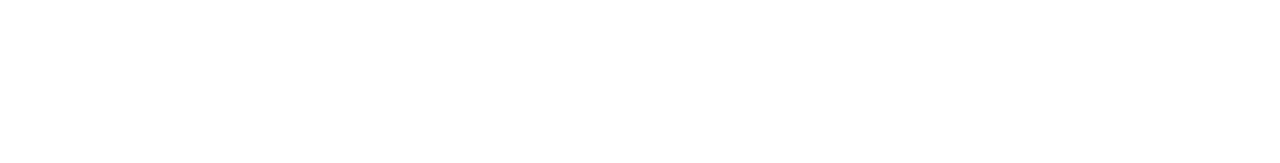
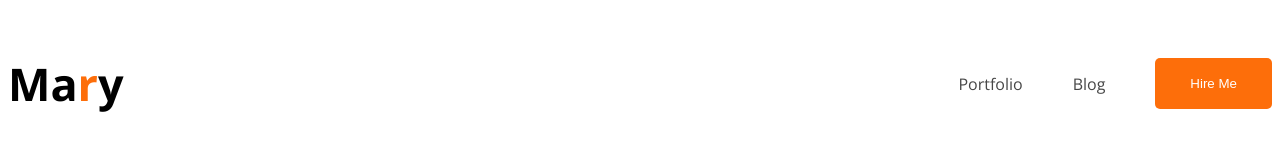
Before and after one commit to nayem-420/responsive-portfolio-resources, a plain HTML site: page index.html in a window 1280 px wide. Drawn offline with nearby package versions, Linux system fonts and the light colour scheme.

Commit message:
finishing the nav section

```diff
--- a/index.html
+++ b/index.html
@@ -1,12 +1,38 @@
 <!DOCTYPE html>
 <html lang="en">
+
 <head>
     <meta charset="UTF-8">
     <meta name="viewport" content="width=device-width, initial-scale=1.0">
     <title>Portfolio Resources</title>
     <link rel="stylesheet" href="styles/style.css">
 </head>
-<body>
 
+<body class="open-sans-normal">
+    <!-- this is the header part -->
+    <header>
+        <!-- this is the nav section -->
+        <nav>
+            <div class="nav-style display-flex">
+                <h3 class="nav-title">Ma<span>r</span>y</h3>
+                <ul class="nav-ul display-flex">
+                    <li><a href="" class="list-style dark-2">Portfolio</a></li>
+                    <li><a href="" class="list-style dark-2">Blog</a></li>
+                    <button class="btn-primary">Hire Me</button>
+                </ul>
+            </div>
+        </nav>
+    </header>
+
+    <!-- this is the main part -->
+    <main>
+
+    </main>
+
+    <!-- this is the footer part -->
+    <footer>
+
+    </footer>
 </body>
+
 </html>
--- a/styles/style.css
+++ b/styles/style.css
@@ -0,0 +1,74 @@
+@import url('https://fonts.googleapis.com/css2?family=Open+Sans:ital,wght@0,300..800;1,300..800&display=swap');
+
+
+.open-sans-normal {
+  font-family: "Open Sans", sans-serif;
+  font-optical-sizing: auto;
+  font-weight: 400;
+  font-style: normal;
+  font-variation-settings:
+    "wdth" 100;
+}
+
+/* shared style */
+.display-flex{
+    display: flex;
+}
+
+.dark-1
+{
+    color: #181818;
+}
+
+.dark-2
+{
+    color: #474747;
+}
+
+.dark-3
+{
+    color: #757575;
+}
+
+.btn-primary
+{
+    padding: 18px 35px;
+    border-radius: 5px;
+    background-color: #FD6E0A;
+    color: white;
+    border: none;
+}
+
+/* navbar style */
+.nav-style
+{
+    justify-content: space-between;
+    align-items: center;
+}
+
+.nav-title
+{
+    font-size: 45px;
+    font-weight: 700;
+}
+.nav-title span
+{
+    color: #FD6E0A;
+}
+
+.nav-ul
+{
+    gap: 50px;
+    justify-content: center;
+    align-items: center;
+}
+
+nav ul
+{
+    list-style: none;
+}
+
+nav ul li a
+{
+    text-decoration: none;
+}
```
